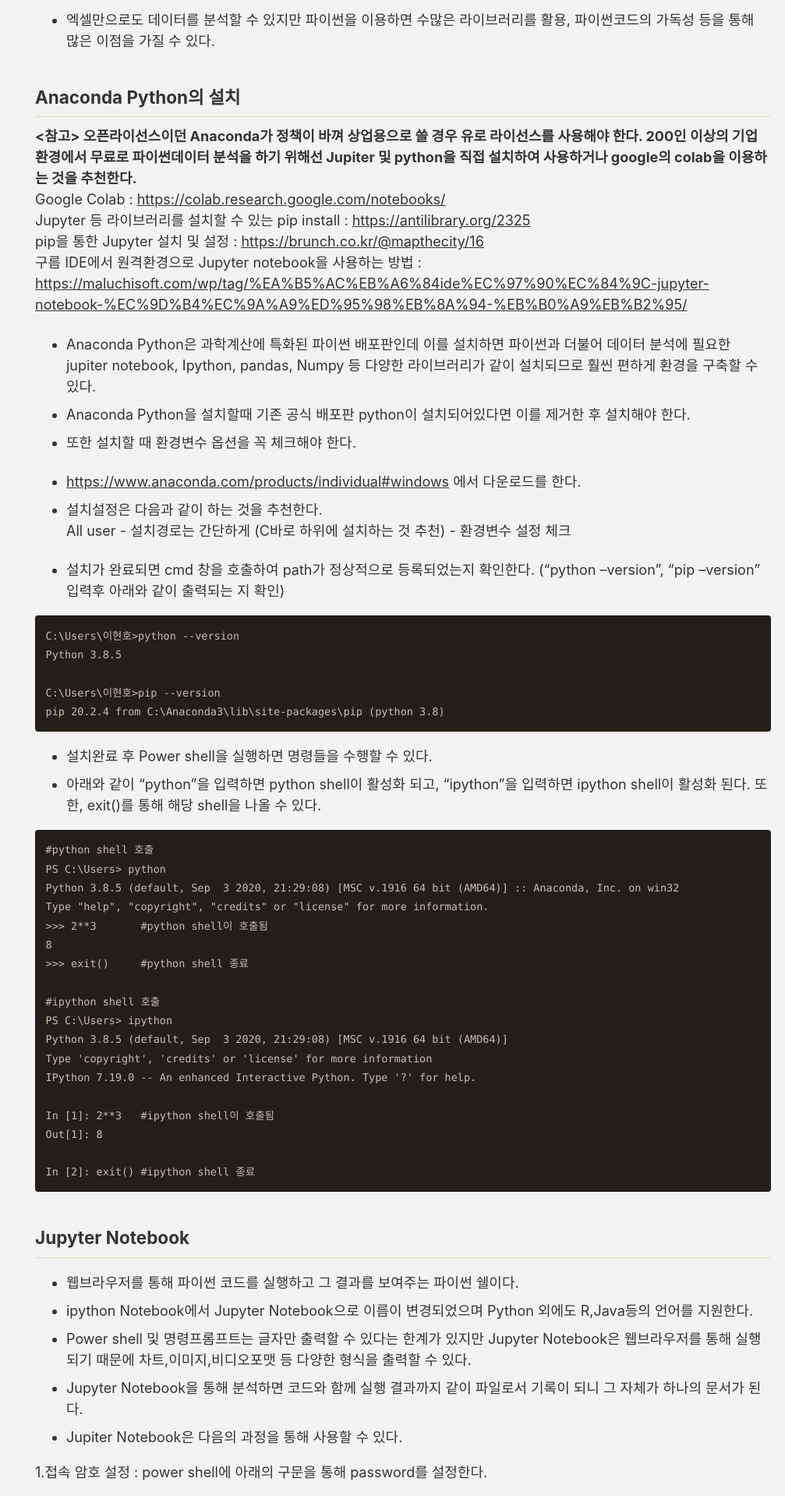
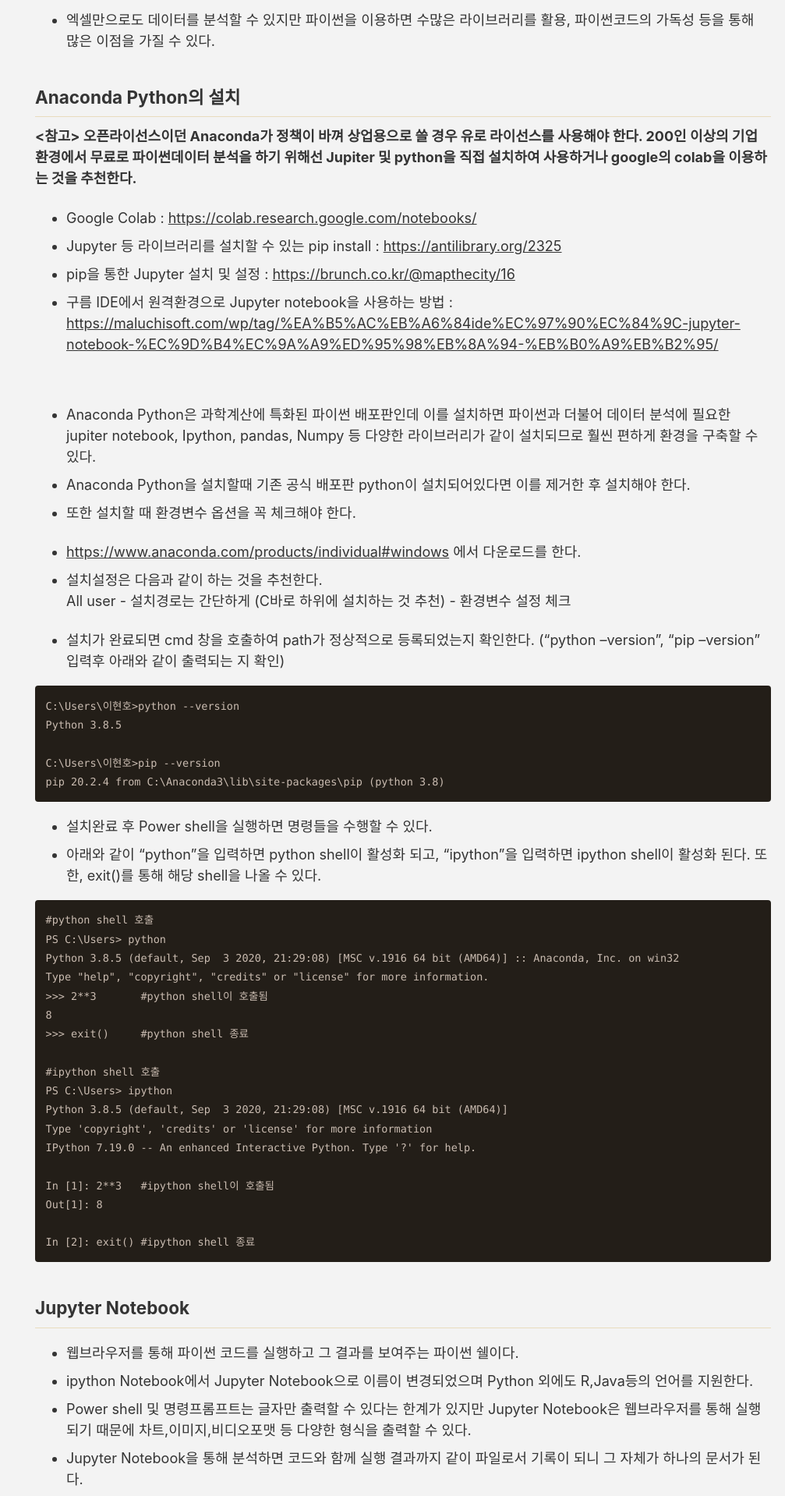
Before and after one commit to CookieMon-HH/cookiemon-hh.github.io, a Jekyll site: the page built from _posts/2020-11-22-1 1 파이썬 테이터환경 구축.md, in a window 1280 px wide. Shown: the part 314-2232 px from the top of the page at 78% size, without its empty margins (273-1280 px from the left). Built offline with Jekyll 4.4.1, drawn with Linux system fonts in a browser that asks for light colours; cached includes are drawn as plain includes; a script that is not in the unit is left out; comment, search, counter and statistics services are not loaded.

Commit message:
Update 2020-11-22-1 1 파이썬 테이터환경 구축.md

```diff
--- a/_posts/2020-11-22-1 1 파이썬 테이터환경 구축.md
+++ b/_posts/2020-11-22-1 1 파이썬 테이터환경 구축.md
@@ -19,12 +19,12 @@
 
 **\<참고\> 오픈라이선스이던 Anaconda가 정책이 바껴 상업용으로 쓸 경우 유로 라이선스를 사용해야 한다.
 200인 이상의 기업 환경에서 무료로 파이썬데이터 분석을 하기 위해선 Jupiter 및 python을 직접 설치하여 사용하거나 google의 colab을 이용하는 것을 추천한다.**
-Google Colab : <https://colab.research.google.com/notebooks/>
-Jupyter 등 라이브러리를 설치할 수 있는 pip install : <https://antilibrary.org/2325>
-pip을 통한 Jupyter 설치 및 설정 : <https://brunch.co.kr/@mapthecity/16>
-구름 IDE에서 원격환경으로 Jupyter notebook을 사용하는 방법 : <https://maluchisoft.com/wp/tag/%EA%B5%AC%EB%A6%84ide%EC%97%90%EC%84%9C-jupyter-notebook-%EC%9D%B4%EC%9A%A9%ED%95%98%EB%8A%94-%EB%B0%A9%EB%B2%95/>
-
-
+- Google Colab : <https://colab.research.google.com/notebooks/>
+- Jupyter 등 라이브러리를 설치할 수 있는 pip install : <https://antilibrary.org/2325>
+- pip을 통한 Jupyter 설치 및 설정 : <https://brunch.co.kr/@mapthecity/16>
+- 구름 IDE에서 원격환경으로 Jupyter notebook을 사용하는 방법 : <https://maluchisoft.com/wp/tag/%EA%B5%AC%EB%A6%84ide%EC%97%90%EC%84%9C-jupyter-notebook-%EC%9D%B4%EC%9A%A9%ED%95%98%EB%8A%94-%EB%B0%A9%EB%B2%95/>
+<br>
+<br>
 - Anaconda Python은 과학계산에 특화된 파이썬 배포판인데 이를 설치하면 파이썬과 더불어
 데이터 분석에 필요한 jupiter notebook, Ipython, pandas, Numpy 등 다양한 라이브러리가 같이 설치되므로 훨씬 편하게 환경을 구축할 수 있다.
 - Anaconda Python을 설치할때 기존 공식 배포판 python이 설치되어있다면 이를 제거한 후 설치해야 한다.
```
